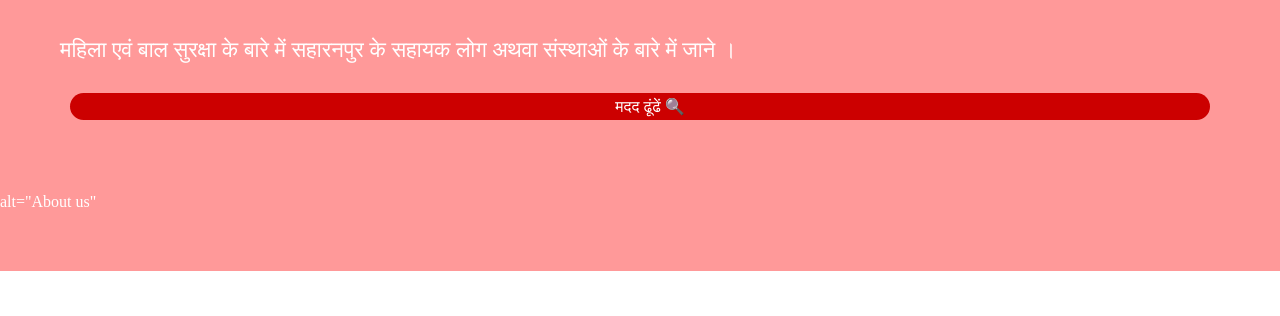
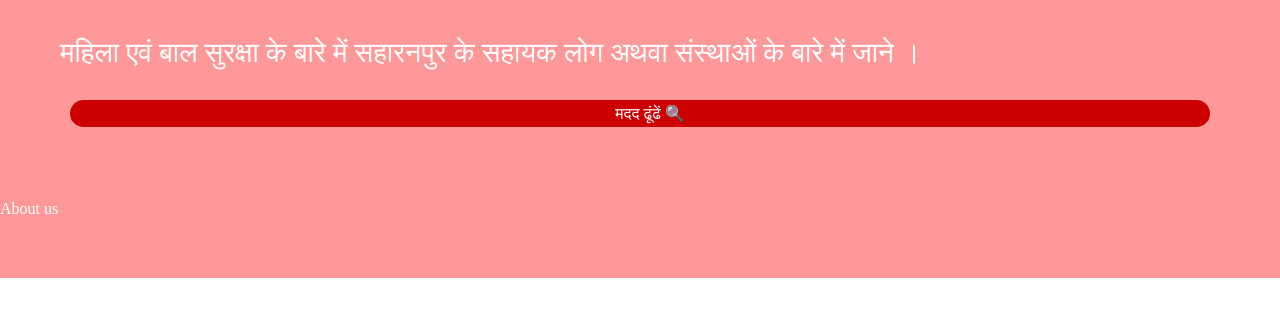
Before and after one commit to Snehajudo/Front-page-women-safety-, a plain HTML site: page index.html in a window 1280 px wide. Shown: the part 456-772 px from the top of the page. Drawn offline with Linux system fonts and the light colour scheme.

Commit message:
index.html

```diff
--- a/index.html
+++ b/index.html
@@ -52,7 +52,7 @@ margin-top:4px;
 }
 
 .women {
-font-size:22px;
+font-size:28px;
 color:white;
 padding-left:20px;
 }
@@ -108,7 +108,7 @@ height:40x;
 
 <div id="header">
 <div id="help">
-<a href="+91 1098">📞 मदद के लिए कॉल करे</a>
+<a href="tel:+91 1098">📞 मदद के लिए कॉल करे</a>
 </div>
 </div>
 
@@ -127,7 +127,7 @@ height:40x;
 </div>
 
   <div id="about me">
-    <a href="https://snehajudo.github.io/New-woman-safety-/ ">alt="About us"</a>
+    <a href="https://snehajudo.github.io/New-woman-safety-/">About us</a>
 </div>
 </div>
 </div>
```
